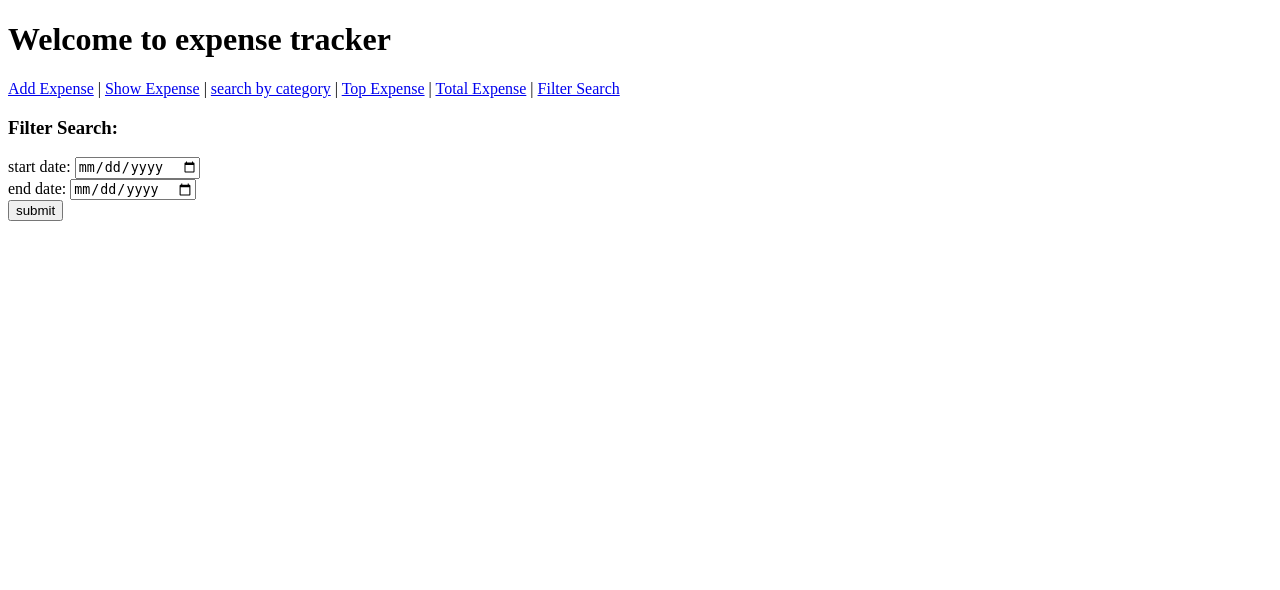
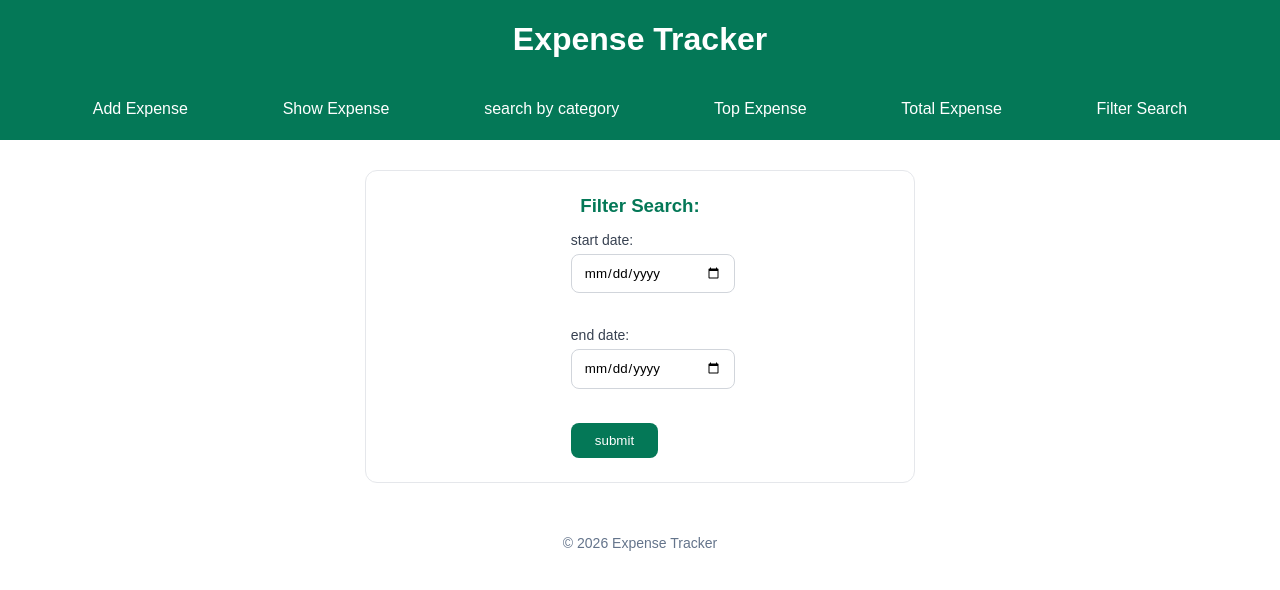
Before and after one commit to swainrudraprasad25/expense-tracker-fastapi, a FastAPI app: page /search_filter in a window 1280 px wide. Shown: the top 590 px of the page. Run offline with FastAPI, Linux system fonts and the light colour scheme.

Commit message:
created css file

```diff
--- a/main.py
+++ b/main.py
@@ -2,11 +2,13 @@ from datetime import date
 
 from fastapi import FastAPI, Form, Request
 from fastapi.responses import HTMLResponse
+from fastapi.staticfiles import StaticFiles
 from fastapi.templating import Jinja2Templates
 
 from database import get_connect
 
 app = FastAPI()
+app.mount("/static", StaticFiles(directory="static"), name="static")
 templates = Jinja2Templates(directory="templates")
 
 
--- /dev/null
+++ b/static/style.css
@@ -0,0 +1,170 @@
+*{
+    margin:0;
+    font-family: Arial;
+    border: border-box;
+}
+div{
+    background-color: #047857;
+    height: 140px;
+    display: flex;
+    flex-direction: column;
+    justify-content: center;
+    align-items: center;
+
+}
+.heading1{
+    color:#ffffff;
+
+}
+nav a {
+    color: #ffffff;
+    text-decoration: none;
+
+
+
+}
+.container{
+    display: flex;
+    justify-content: space-evenly;
+    align-items: center;
+    width: 100%;
+    margin-top: 40px;
+}
+.border{
+    border:2px solid transparent
+}
+.border:hover{
+    background-color: #047857;
+    border:2px solid #d1d5db;
+    border-radius: 6px;
+    padding: 8px 8px 8px 8px;
+}
+.card{
+    width: 500px;
+    margin: 30px auto;
+    padding: 24px;
+    border: 1px solid #e5e7eb;
+    border-radius: 12px;
+    background: #ffffff;
+}
+.card,.field{
+    height: auto;
+}
+.field{
+    background: transparent;
+}
+.card h3{
+    text-align: left;
+    margin-left: 0%;
+    color: #047857;
+    margin-bottom: 15px;
+}
+.field label{
+    font-size: 14px;
+    color:#374151;
+    margin-bottom : 6px;
+}
+.field input{
+    padding: 10px 12px;
+    border: 1px solid #d1d5db;
+    border-radius: 8px;
+    outline: none;
+}
+button{
+    background: #047857;
+    color: #ffffff;
+    border: none;
+    padding: 10px 24px;
+    border-radius: 8px;
+}
+button:hover{
+    background: #065f46;
+}
+.field{
+    margin: 0 0 16px 0;
+    display: flex;
+    flex-direction: column;
+    align-items: stretch;
+
+}
+.card{
+    text-align: left;
+}
+.field input{
+    width: 100%;
+}
+.message {
+    margin-top: 16px;
+    padding: 10px 14px;
+    background: #ecfdf5;
+    color: #065f46;
+    border-left: 4px solid #047857;
+    border-radius: 8px;
+    font-size: 14px;
+}
+.table-card{
+    width: 800px;
+    max-width: 95%;
+    overflow-x: auto;
+}
+.expense-table{
+    width:100%;
+    border-collapse: collapse;
+    font-size: 14px;
+}
+.expense-table th{
+    background-color: #047857;
+    color: #ffffff;
+    text-align: left;
+    padding: 10px 14px;
+    text-transform: capitalize;
+}
+.expense-table td{
+    padding: 10px 14px;
+    border-bottom: 1px solid #e5e7eb;
+    color: #374151;
+}
+.expense-table tr:nth-child(even) {
+    background: #f9fafb;
+}
+.expense-table tr:hover {
+    background: #ecfdf5;
+}
+.total-card{
+    text-align: center;
+    padding: 32px 24px;
+    background:linear-gradient(135deg, #34d399 , #059669);
+    border: none;
+    border-radius: 16px;
+    box-shadow: 0 4px 12px rgba(4,120,87,0.5);
+}
+.total-label{
+    color: #ecfdf5;
+    font-size: 20px;
+    margin-bottom: 8px;
+}
+.total-amount{
+    color: #ffffff;
+    font-size: 48px;
+    font-weight: bold;
+}
+.head2{
+    text-align: left;
+}
+.card-item{
+    display: flex;
+    align-items: center;
+}
+footer {
+    height: 60px;
+    line-height: 60px;     /* same as height, so the text sits in the middle */
+    text-align: center;
+    font-size: 14px;
+}
+footer {
+    height: 60px;
+    line-height: 60px;
+    text-align: center;
+    font-size: 14px;
+    color: #64748b;
+}
--- a/templates/expenses.html
+++ b/templates/expenses.html
@@ -1,8 +1,9 @@
 {% extends "home.html" %}
 {% block content %}
 {% if result %}
-<h2>Expense History:</h2>
-<table border="1" cellspacing="0" cellpadding="8">
+<div class="card table-card">
+<h3>Expense History:</h3>
+<table  class="expense-table">
     <tr>
         {% for col in result[0].keys() %}
         <th>
@@ -22,4 +23,5 @@
 <p>Please add expense </p>
 
 {% endif %}
+</div>
 {% endblock %}
--- a/templates/filter.html
+++ b/templates/filter.html
@@ -1,12 +1,17 @@
 {% extends "home.html" %}
 {% block content %}
-<h3>Filter Search:</h3>
+<div class="card card-item">
+<h3 class="head2">Filter Search:</h3>
 <form action="/search_filter" method="post" target="_blank">
+    <div class="field">
     <label for="start_date">start date:</label>
     <input type="date" id="start_date" name="start_date"><br>
-
+    </div>
+    <div class="field">
     <label for="end_date">end date:</label>
     <input type="date" id="end_date" name="end_date"><br>
+    </div>
     <button type="submit">submit</button>
 </form>
+</div>
 {% endblock %}
--- a/templates/home.html
+++ b/templates/home.html
@@ -4,22 +4,28 @@
     <meta charset="UTF-8">
     <meta name="viewport" content="width=device-width, initial-scale=1.0">
     <title>Expense tracker</title>
+    <link rel="stylesheet" href="/static/style.css">
 </head>
 <body>
     <header>
-        <h1>Welcome to expense tracker</h1>
-        <nav>
+        <div>
+        <h1 class="heading1">Expense Tracker</h1>
+        <nav class="container ">
 
-            <a href="/add-expense">Add Expense</a> |
-            <a href="/show-expense">Show Expense</a> |
-            <a href="/search">search by category</a> |
-            <a href="/highest_expense">Top Expense</a> |
-            <a href="/total_expense">Total Expense</a> |
-            <a href="/search_filter">Filter Search</a>
+            <a href="/add-expense" class=" border">Add Expense</a>
+            <a href="/show-expense" class=" border">Show Expense</a>
+            <a href="/search" class=" border">search by category</a>
+            <a href="/highest_expense" class=" border">Top Expense</a>
+            <a href="/total_expense" class=" border">Total Expense</a>
+            <a href="/search_filter" class=" border">Filter Search</a>
         </nav>
+        </div>
     </header>
     <main>
         {% block content %}{% endblock %}
     </main>
+    <footer>
+        &copy; 2026 Expense Tracker
+    </footer>
 </body>
 </html>
--- a/templates/search_catagory.html
+++ b/templates/search_catagory.html
@@ -1,10 +1,14 @@
 {% extends "home.html" %}
 {% block content %}
+<div class="card">
 <h3>Search By Category:</h3>
 <form action="/search" method="post" target="_blank">
+    <div class="field">
     <label for="search">Category Name:</label>
     <input type="search" id="search" name="search">
+    </div>
     <button type="submit">submit</button>
 </form>
+</div>
 
 {% endblock %}
```
Also changed, not shown: templates/add_expense.html (+20 -10 lines), templates/total.html (+5 -2 lines).
